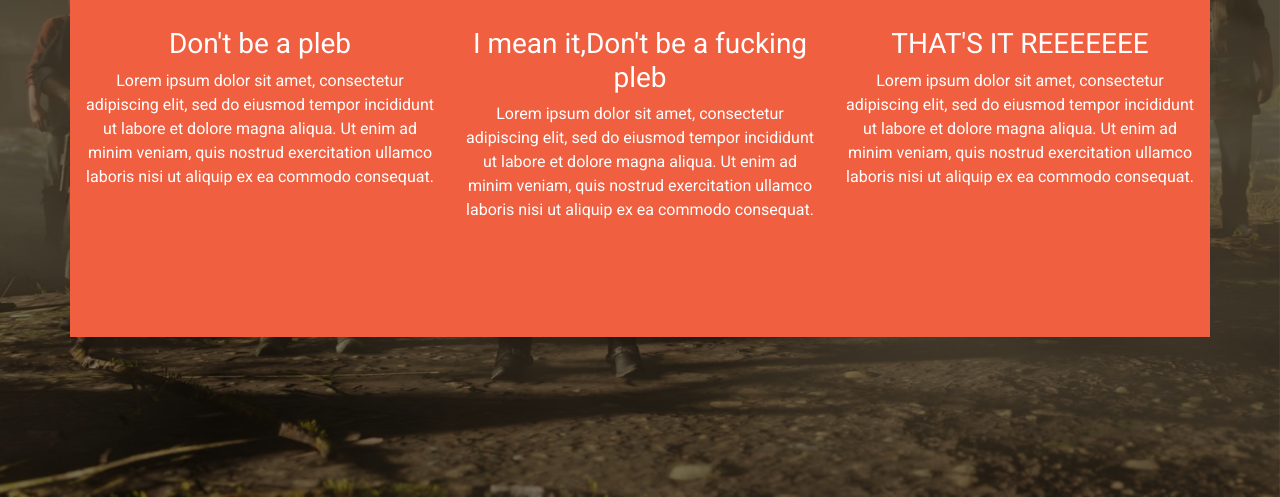
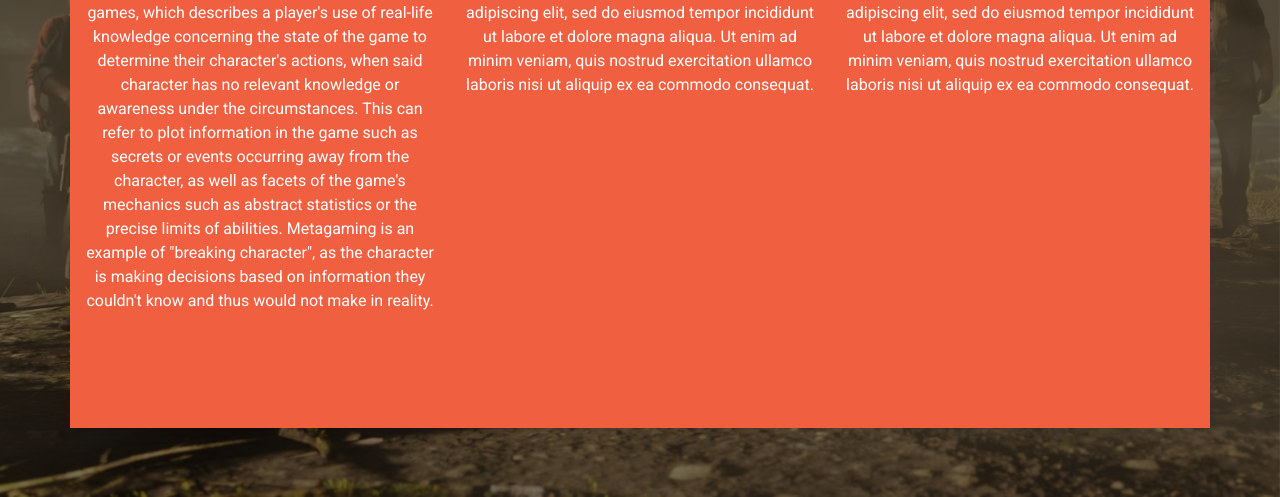
Before and after one commit to Azza434/sin-county-rp, a plain HTML site: page rules.html in a window 1280 px wide. Shown: the part 303-800 px from the top of the page. Drawn offline with nearby package versions, Linux system fonts and the light colour scheme.

Commit message:
Added Metagaming ruleset

```diff
--- a/rules.html
+++ b/rules.html
@@ -77,15 +77,20 @@
 				<div class="row">
 					<div class="col-12 col-md-6 col-lg-4">
 						<div class="feature">
-							<h3><i class="d-none d-sm-block"></i> Don't be a pleb</h3>
-							<p>Lorem ipsum dolor sit amet, consectetur adipiscing elit, sed do eiusmod tempor incididunt
-								ut labore et dolore magna aliqua. Ut enim ad minim veniam, quis nostrud exercitation
-								ullamco laboris nisi ut aliquip ex ea commodo consequat.</p>
+							<h3><i class="d-none d-sm-block"></i>Metagaming</h3>
+							<p>Metagaming is a term used in role-playing games,
+                            which describes a player's use of real-life knowledge
+                            concerning the state of the game to determine their character's actions,
+                            when said character has no relevant knowledge or awareness under the circumstances.
+                            This can refer to plot information in the game such as secrets or events occurring away from the character,
+                            as well as facets of the game's mechanics such as abstract statistics or the precise limits of abilities.
+                            Metagaming is an example of "breaking character", as the character is making decisions based on information
+                            they couldn't know and thus would not make in reality.</p>
 						</div>
 					</div>
 					<div class="col-12 col-md-6 col-lg-4">
 						<div class="feature">
-							<h3><i class="d-none d-sm-block"></i> I mean it,Don't be a fucking pleb</h3>
+							<h3><i class="d-none d-sm-block"></i>"Insert rule here"</h3>
 							<p>Lorem ipsum dolor sit amet, consectetur adipiscing elit, sed do eiusmod tempor incididunt
 								ut labore et dolore magna aliqua. Ut enim ad minim veniam, quis nostrud exercitation
 								ullamco laboris nisi ut aliquip ex ea commodo consequat.</p>
@@ -93,7 +98,7 @@
 					</div>
 					<div class="col-12 d-md-none d-lg-block col-lg-4">
 						<div class="feature">
-							<h3><i class="d-none d-sm-block"></i> THAT'S IT REEEEEEE</h3>
+							<h3><i class="d-none d-sm-block"></i>"Insert rule here"</h3>
 							<p>Lorem ipsum dolor sit amet, consectetur adipiscing elit, sed do eiusmod tempor incididunt
 								ut labore et dolore magna aliqua. Ut enim ad minim veniam, quis nostrud exercitation
 								ullamco laboris nisi ut aliquip ex ea commodo consequat.</p>
```
